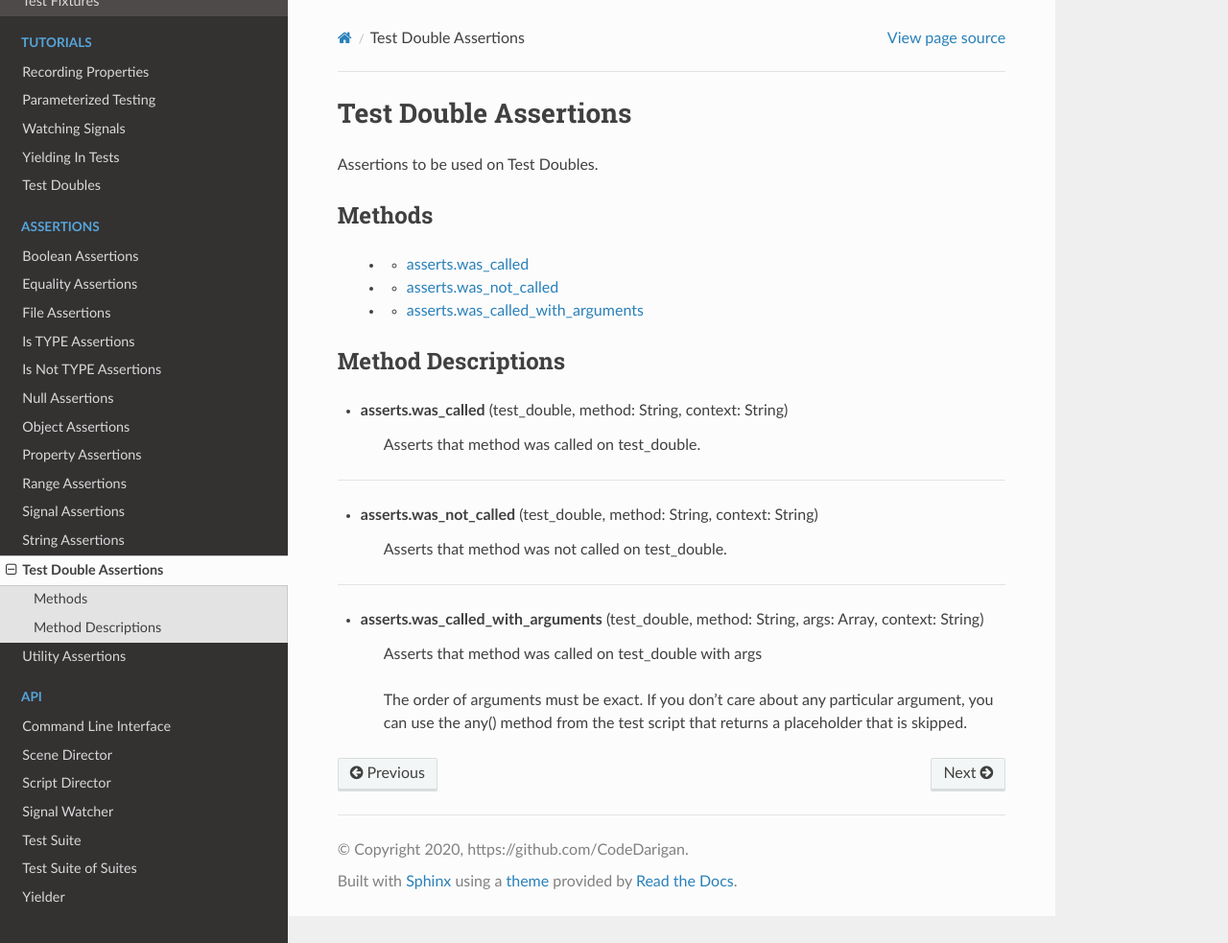
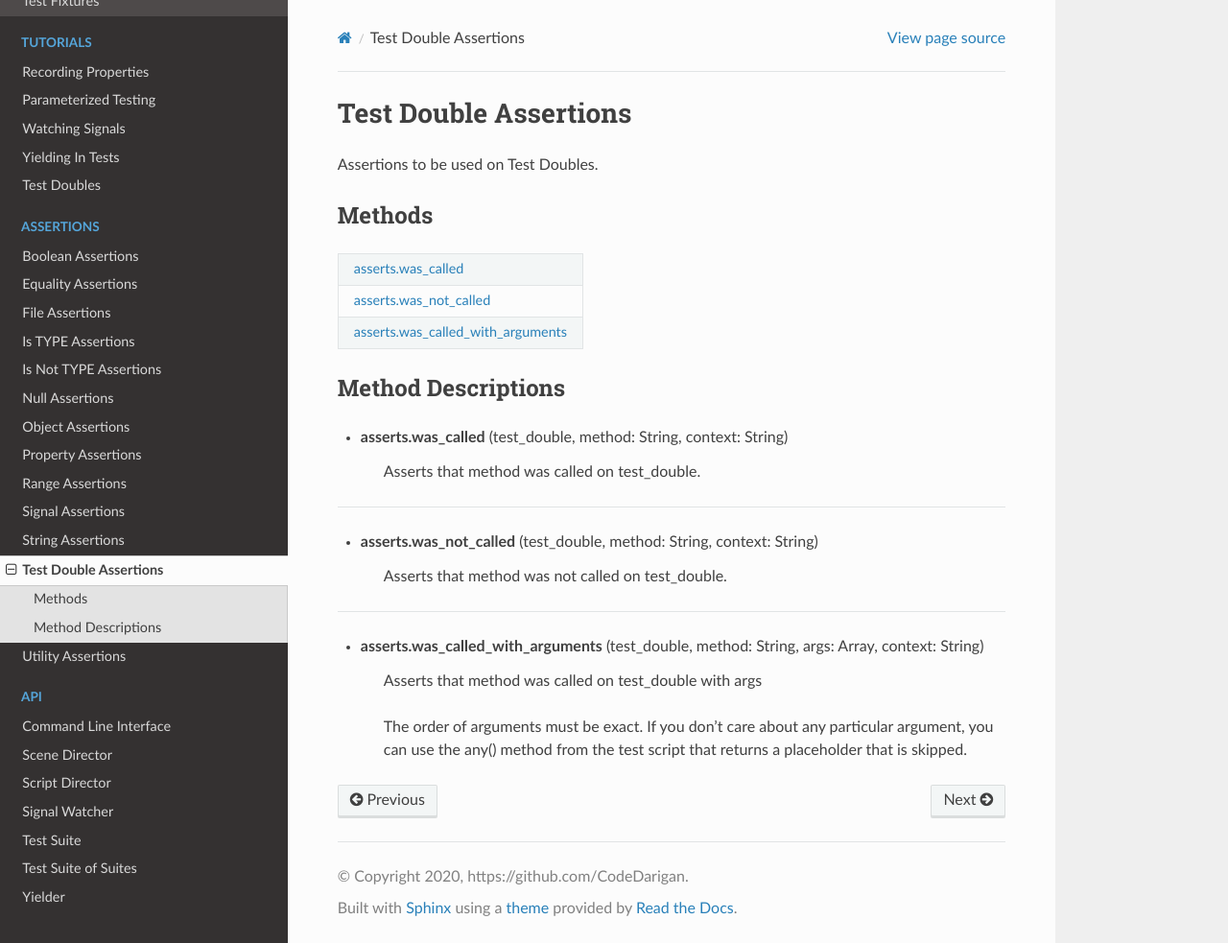
Before and after one commit to CodeDarigan/WATDocRedux, a Sphinx documentation site: the page built from source/pages/assertions/test_double.rst, in a window 1280 px wide and 983 px high. Shown: the whole window at 96% size. Built offline with Sphinx 7.4.7 and the Read the Docs theme 2.0.0, drawn with Linux system fonts in a browser that asks for light colours.

Commit message:
Add Table To Test Assertions

```diff
--- a/source/pages/assertions/test_double.rst
+++ b/source/pages/assertions/test_double.rst
@@ -6,6 +6,9 @@ Assertions to be used on Test Doubles.
 ********
 Methods
 ********
+
+.. list-table::
+    :widths: 100
 
     * - :ref:`asserts.was_called<asserts.was_called>`
     * - :ref:`asserts.was_not_called<asserts.was_not_called>`
```
Also changed, not shown: 4 other files.
